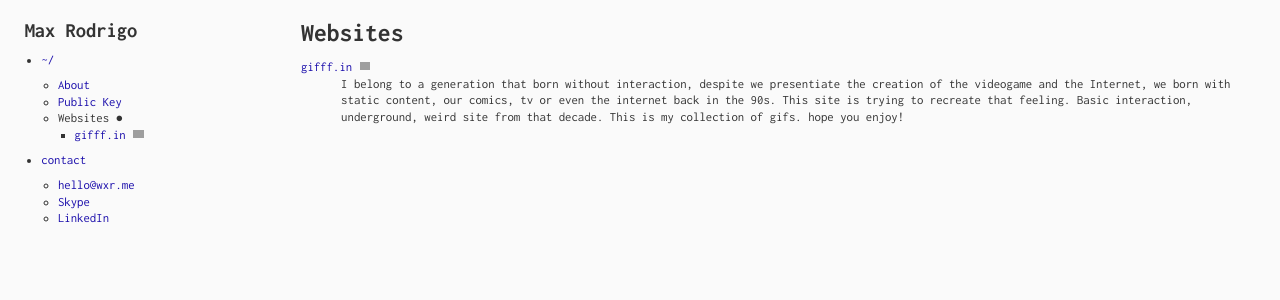
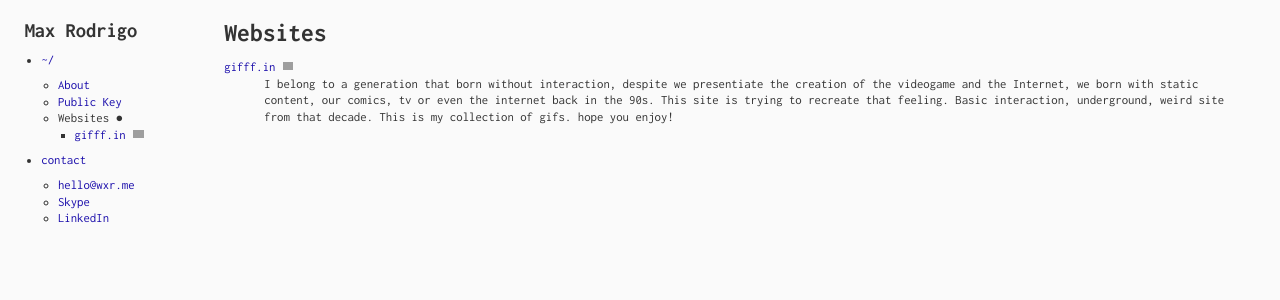
Before and after one commit to maxrodrigo/maxrodrigo.github.io, a Jekyll site: the page built from websites.md, in a window 1280 px wide. Shown: the top 300 px of the page. Built offline with Jekyll 4.4.1, drawn with Linux system fonts in a browser that asks for light colours; grey boxes are pictures that could not be loaded.

Commit message:
Update layout and statics naming

```diff
--- a/_config.yml
+++ b/_config.yml
@@ -3,7 +3,9 @@
 author: "Maximiliano Rodrigo"
 email: "hello@wxr.me"
 url: "https://wxr.me"
-logo: "/assets/images/favicon.png"
+logo: "/assets/image/favicon.png"
+
+exclude: [ "script/", "Gemfile", "Gemfile.lock", "LICENSE" ]
 
 menu_subitems_limit: 5
 
--- a/_includes/header.html
+++ b/_includes/header.html
@@ -36,8 +36,8 @@
                 {% endif %}
 
               </li>
-            {% endif %} <!-- /if show_in_menu -->
-          {% endfor %} <!-- /site.pages -->
+            {% endif %}
+          {% endfor %}
         </ul>
       </li>
       <li>
--- a/_layouts/default.html
+++ b/_layouts/default.html
@@ -4,7 +4,7 @@
       <meta charset="UTF-8">
       <meta http-equiv="X-UA-Compatible" content="IE=edge">
       <meta name="viewport" content="width=device-width, initial-scale=1, maximum-scale=1">
-      <link rel="shortcut icon" type="image/png" href="/assets/images/favicon.png"/>
+      <link rel="shortcut icon" type="image/png" href="/assets/image/favicon.png"/>
       {% seo %}
       <link rel="stylesheet" href="/assets/css/normalize.css" media="all">
       <link rel="stylesheet" href="/assets/css/main.css">
--- a/_layouts/resume.html
+++ b/_layouts/resume.html
@@ -5,7 +5,7 @@
     <title>{{ page.title }}</title>
     <link rel="stylesheet" href="assets/css/normalize.css" media="all">
     <link rel="stylesheet" href="assets/css/resume.css">
-    <link rel="shortcut icon" type="image/png" href="/assets/images/favicon.png"/>
+    <link rel="shortcut icon" type="image/png" href="/assets/image/favicon.png"/>
   </head>
   <body>
     {{ content }}
--- a/_sass/layout.scss
+++ b/_sass/layout.scss
@@ -4,8 +4,8 @@
   justify-content:start;
 
   header[role=main]{
-    margin-right:$default-spacing*2;
-    min-width: 19em;
+    margin-right:$default-spacing * 2;
+    min-width: $default-spacing * 10;
   }
 }
 
--- a/_sass/variables.scss
+++ b/_sass/variables.scss
@@ -2,14 +2,14 @@
   font-family: 'Inconsolata';
   font-style: normal;
   font-weight: 400;
-  src: local('Inconsolata Regular'), local('Inconsolata-Regular'), url(/assets/fonts/Inconsolata-Regular.woff2) format('woff2');
+  src: local('Inconsolata Regular'), local('Inconsolata-Regular'), url(/assets/font/Inconsolata-Regular.woff2) format('woff2');
   unicode-range: U+0000-00FF, U+0131, U+0152-0153, U+02BB-02BC, U+02C6, U+02DA, U+02DC, U+2000-206F, U+2074, U+20AC, U+2122, U+2191, U+2193, U+2212, U+2215, U+FEFF, U+FFFD;
 }
 @font-face {
   font-family: 'Inconsolata';
   font-style: normal;
   font-weight: 700;
-  src: local('Inconsolata Bold'), local('Inconsolata-Bold'), url(/assets/fonts/Inconsolata-Bold.woff2) format('woff2');
+  src: local('Inconsolata Bold'), local('Inconsolata-Bold'), url(/assets/font/Inconsolata-Bold.woff2) format('woff2');
   unicode-range: U+0000-00FF, U+0131, U+0152-0153, U+02BB-02BC, U+02C6, U+02DA, U+02DC, U+2000-206F, U+2074, U+20AC, U+2122, U+2191, U+2193, U+2212, U+2215, U+FEFF, U+FFFD;
 }
 
```
Also changed, not shown: assets/font/Inconsolata-Bold.woff2 (renamed from assets/fonts/Inconsolata-Bold.woff2), assets/font/Inconsolata-Regular.woff2 (renamed from assets/fonts/Inconsolata-Regular.woff2), assets/font/OFL.txt (renamed from assets/fonts/OFL.txt), assets/image/favicon.png (renamed from assets/images/favicon.png), 1 other file.
